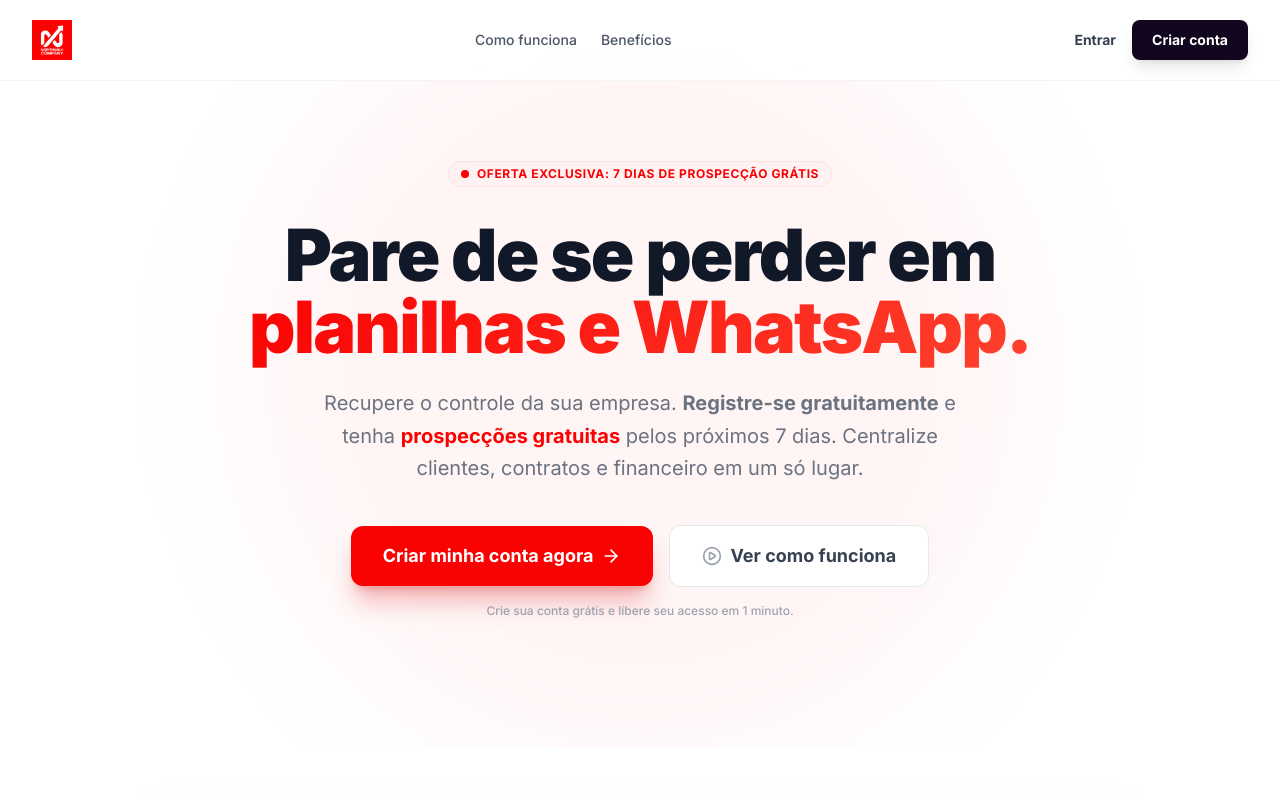
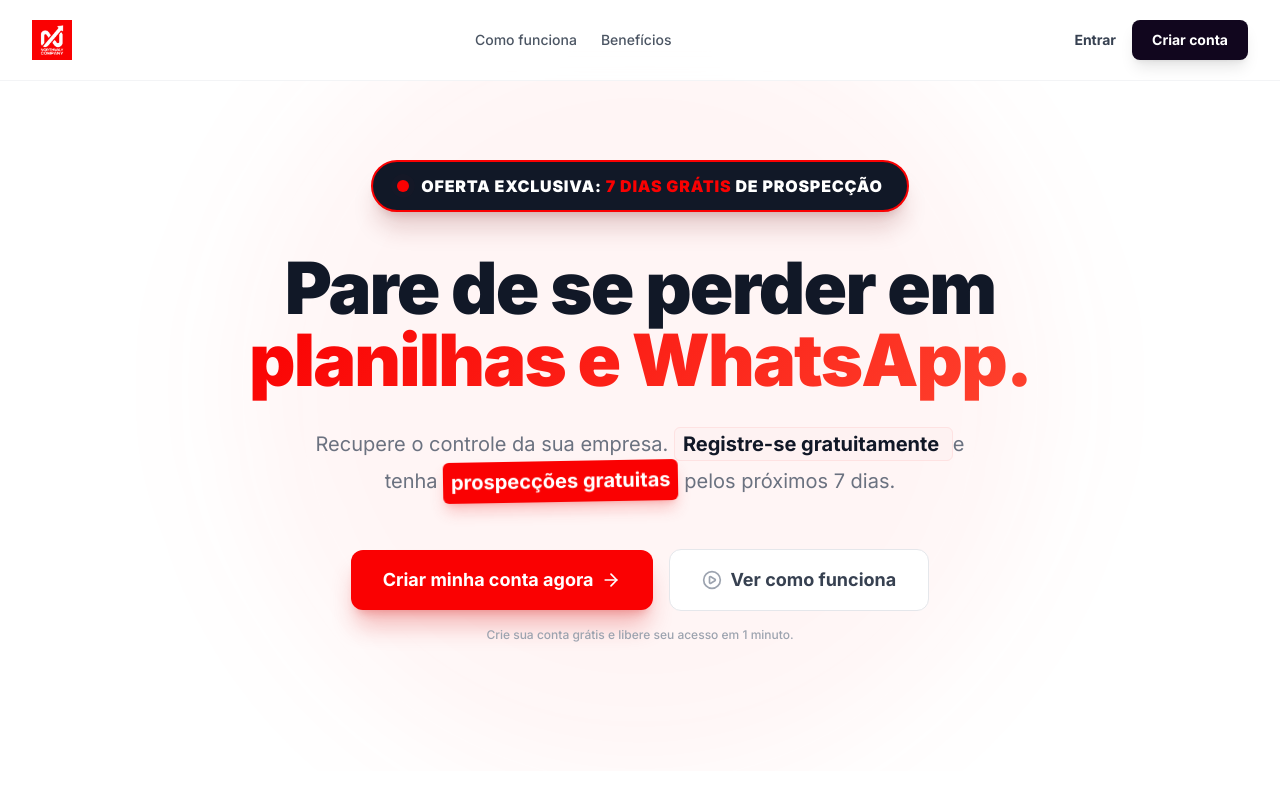
Before and after one commit to marcioholm/NorthWay-2.0, a Flask app: page / in a window 1280 px wide. Shown: the top 793 px of the page. Run offline with Flask 3, Linux system fonts and the light colour scheme; some libraries are stand-ins or nearby versions.

Commit message:
feat: increase visibility of landing page 7-day offer with high contrast design

```diff
--- a/northway_crm/templates/landing.html
+++ b/northway_crm/templates/landing.html
@@ -97,25 +97,32 @@
     <section class="pt-32 pb-20 lg:pt-40 lg:pb-32 relative overflow-hidden">
         <div class="max-w-4xl mx-auto px-4 text-center relative z-10">
 
-            <div class="inline-flex items-center gap-2 px-3 py-1 bg-red-50 border border-red-100 rounded-full mb-8">
-                <span class="flex h-2 w-2 relative">
+            <div
+                class="inline-flex items-center gap-3 px-6 py-3 bg-gray-900 border-2 border-northway-red rounded-full mb-10 shadow-xl shadow-red-900/20 hover:scale-105 transition-transform cursor-default">
+                <span class="flex h-3 w-3 relative">
                     <span
-                        class="animate-ping absolute inline-flex h-full w-full rounded-full bg-red-400 opacity-75"></span>
-                    <span class="relative inline-flex rounded-full h-2 w-2 bg-northway-red"></span>
+                        class="animate-ping absolute inline-flex h-full w-full rounded-full bg-red-500 opacity-75"></span>
+                    <span class="relative inline-flex rounded-full h-3 w-3 bg-[#fa0102]"></span>
                 </span>
-                <span class="text-xs font-bold text-northway-red uppercase tracking-wider">Oferta Exclusiva: 7 Dias de
-                    Prospecção Grátis</span>
+                <span class="text-sm md:text-base font-black text-white uppercase tracking-wider">
+                    Oferta Exclusiva: <span class="text-[#fa0102]">7 Dias Grátis</span> de Prospecção
+                </span>
             </div>
 
-            <h1 class="text-5xl md:text-7xl font-black tracking-tight text-gray-900 mb-6 leading-[1.1]">
+            <h1 class="text-5xl md:text-7xl font-black tracking-tight text-gray-900 mb-8 leading-[1.1]">
                 Pare de se perder em <br class="hidden md:block" />
                 <span class="gradient-text">planilhas e WhatsApp.</span>
             </h1>
 
-            <p class="text-xl text-gray-500 mb-10 max-w-2xl mx-auto leading-relaxed">
-                Recupere o controle da sua empresa. <strong>Registre-se gratuitamente</strong> e tenha <span
-                    class="text-northway-red font-bold">prospecções gratuitas</span> pelos próximos 7 dias. Centralize
-                clientes, contratos e financeiro em um só lugar.
+            <p class="text-xl text-gray-500 mb-12 max-w-2xl mx-auto leading-relaxed">
+                Recupere o controle da sua empresa.
+                <span class="bg-red-50 text-gray-900 px-2 py-1 rounded-md border border-red-100 font-bold">
+                    Registre-se gratuitamente
+                </span>
+                e tenha <span
+                    class="text-white bg-[#fa0102] px-2 py-1 rounded-md font-bold shadow-lg shadow-red-500/30 transform inline-block -rotate-1">prospecções
+                    gratuitas</span>
+                pelos próximos 7 dias.
             </p>
 
             <div class="flex flex-col sm:flex-row items-center justify-center gap-4">
```
